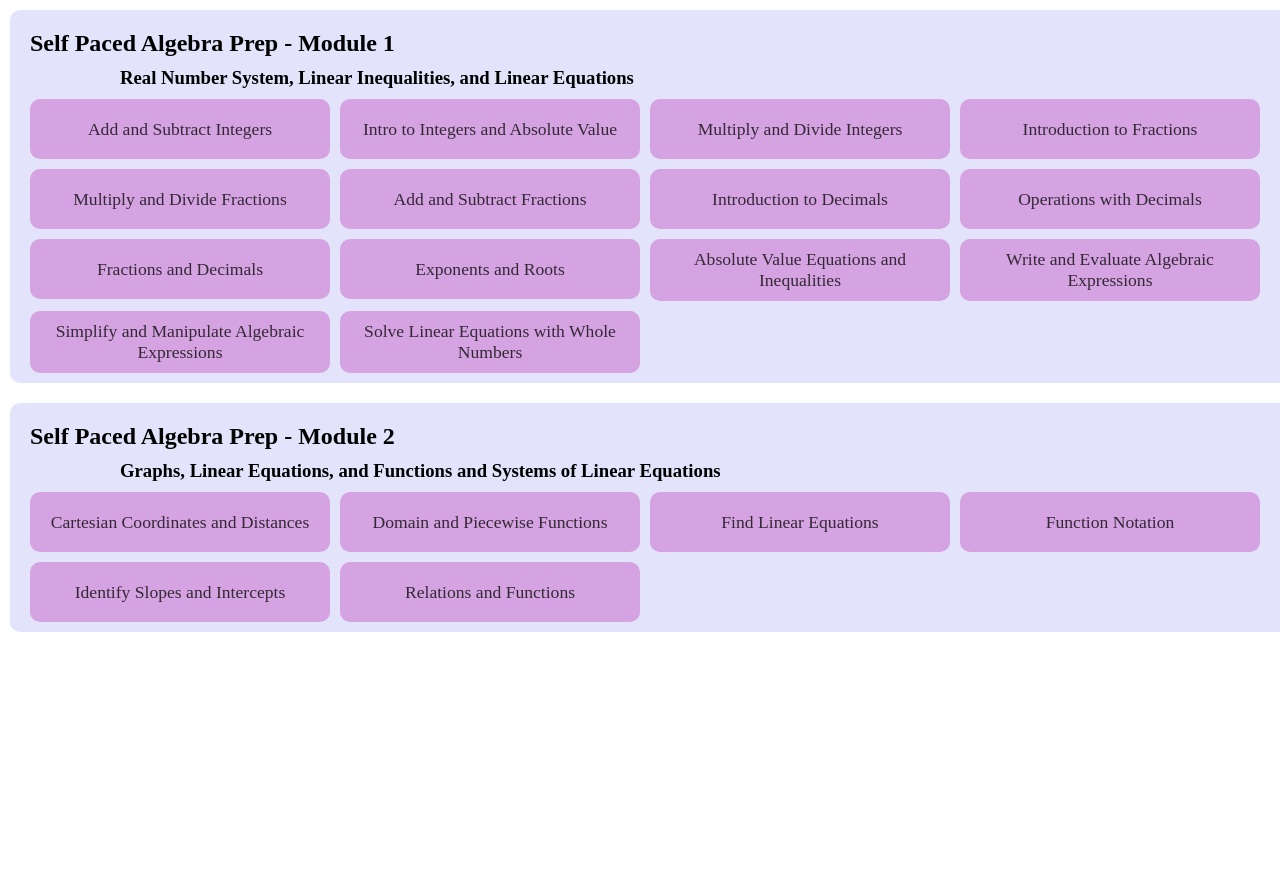
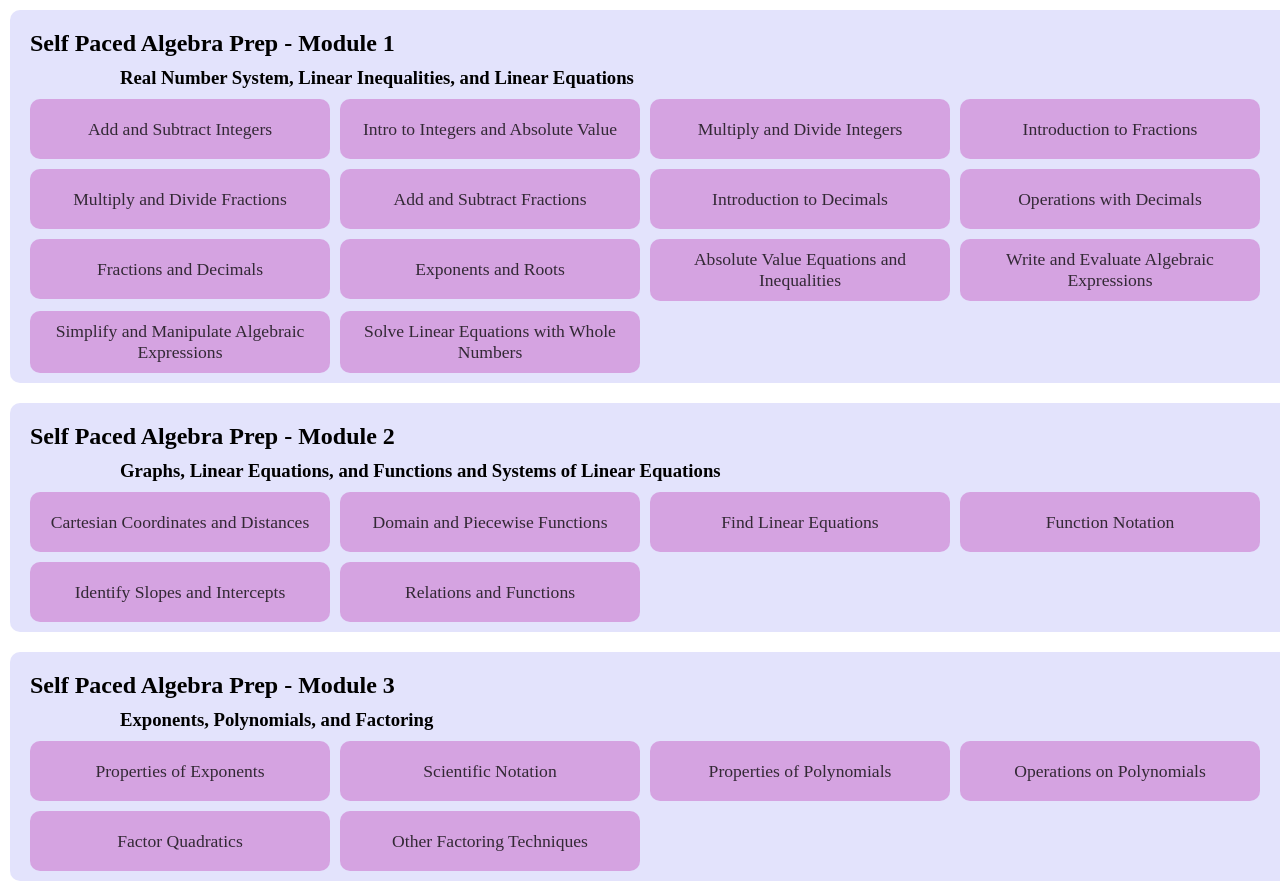
Before and after one commit to ketchers/Kourse, a plain HTML site: page AlgebraReview.html in a window 1280 px wide. Before the commit the page ends 800 px from the top, so only its background shows below. Drawn offline with Linux system fonts and the light colour scheme.

Commit message:
Added Week 3

```diff
--- a/AlgebraReview.html
+++ b/AlgebraReview.html
@@ -79,6 +79,33 @@
             <a target="_blank" href="https://www.knewton.com/join-course/67006da3-3c65-4341-9490-66847f3cddc9?goal_id=aedc83ce-5228-48db-81e1-82ba3fb3edcf">Relations and Functions</a>
         </div>
     </div>
+
+    <div class='course-container'>
+        <h2>Self Paced Algebra Prep - Module 3</h2>
+        <h3>Exponents, Polynomials, and Factoring</h3>
+
+        <div class='assignment'>
+            <a target="_blank" target="_blank" href="https://www.knewton.com/join-course/86adfbc9-a2d2-49cb-b831-3cd9c2ca7a7a?goal_id=6245c5fa-ec3c-442a-9051-883d0f6e030c undefined">Properties of Exponents</a>
+        </div>
+        <div class='assignment'>
+            <a target="_blank" href="https://www.knewton.com/join-course/86adfbc9-a2d2-49cb-b831-3cd9c2ca7a7a?goal_id=22615d54-3131-4bb7-8988-8241cd665f8b">Scientific Notation</a>
+        </div>
+        <div class='assignment'>
+            <a target="_blank" href="https://www.knewton.com/join-course/86adfbc9-a2d2-49cb-b831-3cd9c2ca7a7a?goal_id=d98f381d-8137-40a1-a650-3abf045ee789">Properties of Polynomials</a>
+        </div>
+        <div class='assignment'>
+            <a target="_blank" href="https://www.knewton.com/join-course/86adfbc9-a2d2-49cb-b831-3cd9c2ca7a7a?goal_id=07d495c1-ba21-4dd9-aaf4-50bcecf5d0a7">Operations on Polynomials</a>
+        </div>
+        <div class='assignment'>
+            <a target="_blank" href="https://www.knewton.com/join-course/86adfbc9-a2d2-49cb-b831-3cd9c2ca7a7a?goal_id=8183ec86-e46b-410c-8d2a-2887f7cf2b09">Factor Quadratics</a>
+        </div>
+        <div class='assignment'>
+            <a target="_blank" href="https://www.knewton.com/join-course/86adfbc9-a2d2-49cb-b831-3cd9c2ca7a7a?goal_id=22a4ff17-89bb-4049-8e93-b4f0aa0c5715">Other Factoring Techniques</a>
+        </div>
+
+
+
+    </div>
 </body>
 
 </html>
```
Also changed, not shown: params.json (deleted, +0 -6 lines), 2 other files.
